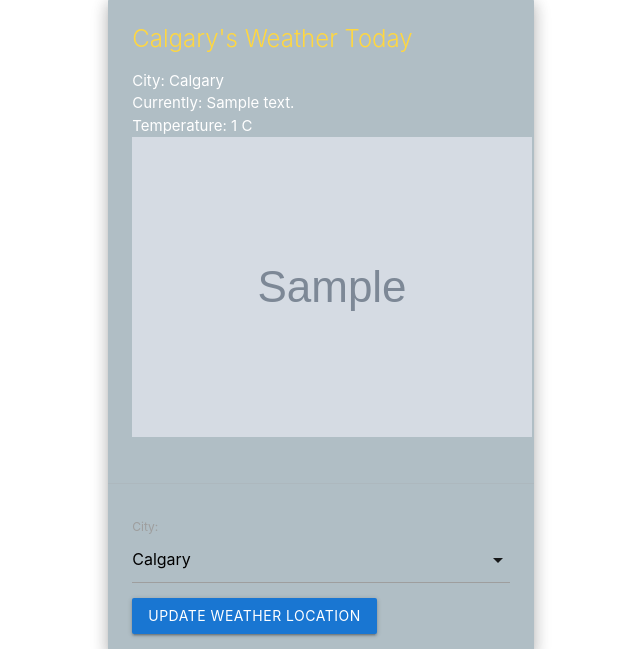
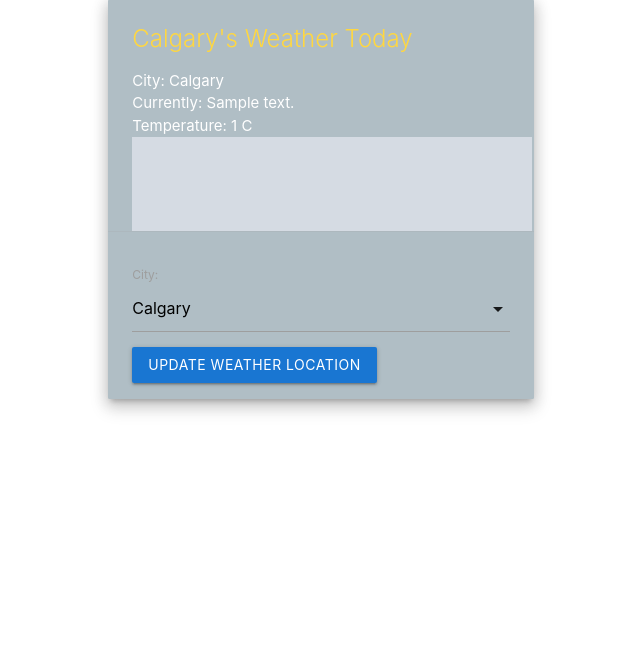
Before and after one commit to CharlesAta/Workoutify, a Django app: page / in a window 1280 px wide. Shown: the part 209-858 px from the top of the page, without its empty margins (95-735 px from the left). After the commit the page ends 622 px from the top, so only its background shows below. Run offline with Django 3.2, Linux system fonts and the light colour scheme; a user stored in the database is signed in; tables that the repository leaves empty hold one stand-in row (values such as "Sample post"); grey boxes marked "Sample" are stand-in pictures.

Commit message:
updating card size

```diff
--- a/workoutify/main_app/templates/home.html
+++ b/workoutify/main_app/templates/home.html
@@ -6,7 +6,7 @@
 <div>
     <div class="row">
         <div class="col s12 m6">
-          <div class="card z-depth-3 blue-grey lighten-3">
+          <div class="card z-depth-3 blue-grey lighten-3 medium">
             <div class="card-content white-text">
               <span class="card-title amber-text text-accent-2">{{weather.get_city_display}}'s Weather Today</span>
               <ul>
```
